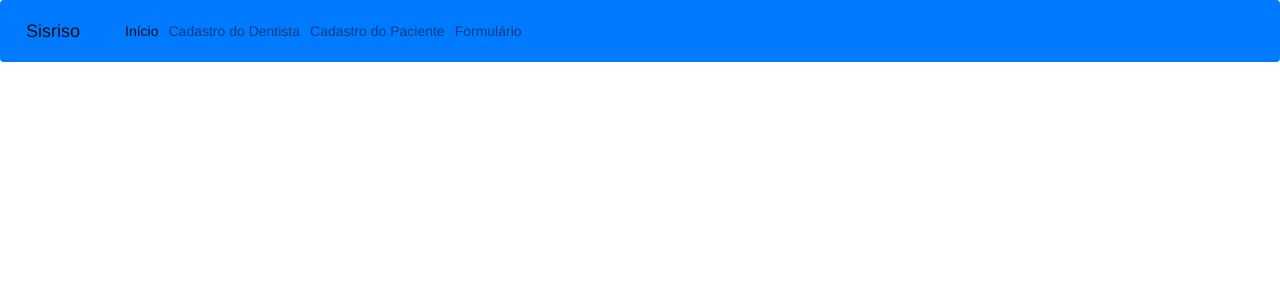
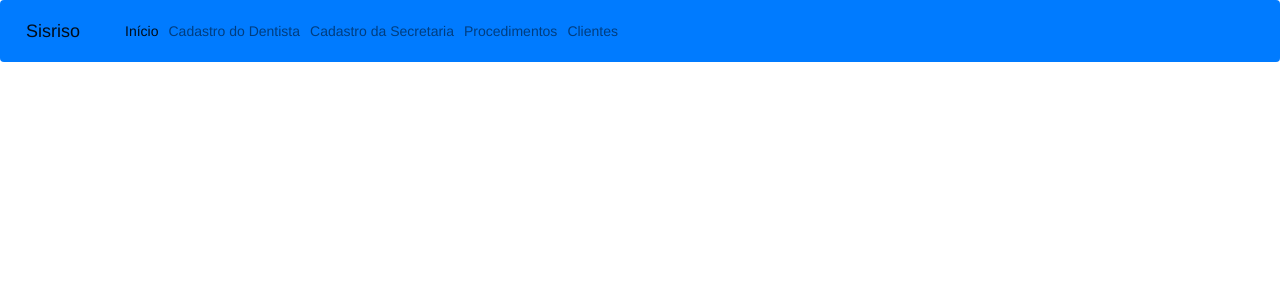
Before and after one commit to ifpb-sr/sisriso, a Flask app: page / in a window 1280 px wide. Shown: the top 300 px of the page. Run offline with Flask 2, Linux system fonts and the light colour scheme; some libraries are stand-ins or nearby versions.

Commit message:
Ajustes nas rotas #18.1

```diff
--- a/app.py
+++ b/app.py
@@ -41,12 +41,12 @@ class Dentista(db.Model):
         db.session.add(Dentista(nome="Lima"))
         db.session.commit()
 
-@app.route('/', methods=['GET'])
+@app.route('/')
 def inicio():
     return render_template("base.html")
 
 
-@app.route('/clientes', methods=['GET'])
+@app.route('/clientes')
 def clientes():
     return render_template('clientes/clientes.html')
 
--- a/templates/base.html
+++ b/templates/base.html
@@ -19,16 +19,19 @@
     <div class="collapse navbar-collapse" id="SR">
         <ul class="navbar-nav mr-auto">
             <li class="nav-item active">
-                <a class="nav-link" href="#"> Início <span class="sr-only">(Página atual)</span></a>
+                <a class="nav-link" href="/"> Início <span class="sr-only">(Página atual)</span></a>
             </li><li class="nav-item" >
-                <a class="nav-link" href="/cadastrodentista"> Cadastro do Dentista </a>
+                <a class="nav-link" href="/dentista/cadastro"> Cadastro do Dentista </a>
             </li>
             <li class="nav-item" >
-                <a class="nav-link" href="#"> Cadastro do Paciente </a>
+                <a class="nav-link" href="/secretaria/cadastro"> Cadastro da Secretaria </a>
             </li>
             <li class="nav-item" >
-                    <a class="nav-link" href="#"> Formulário </a>
-                </li>
+                <a class="nav-link" href="/procedimentos"> Procedimentos </a>
+            </li>
+            <li class="nav-item" >
+                <a class="nav-link" href="/clientes"> Clientes </a>
+            </li>
         </ul>
     </div>
 </nav>
```
Also changed, not shown: templates/clientes/clientes.html (renamed from templates/ clientes/clientes.html).
